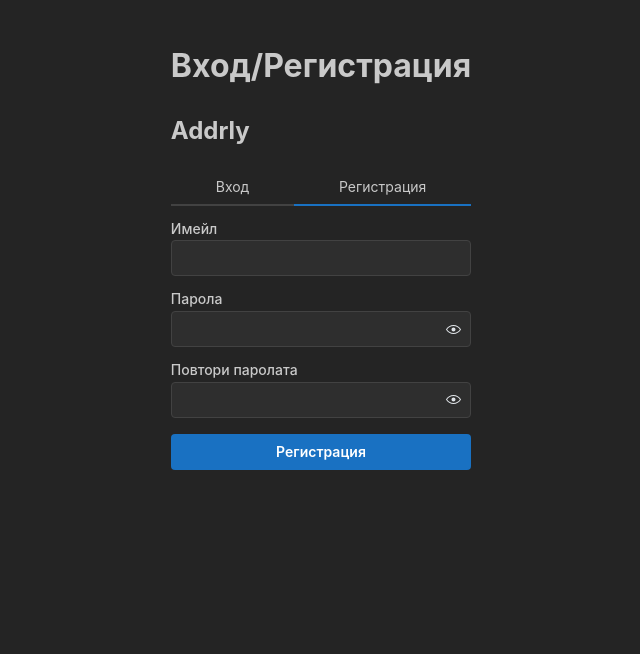
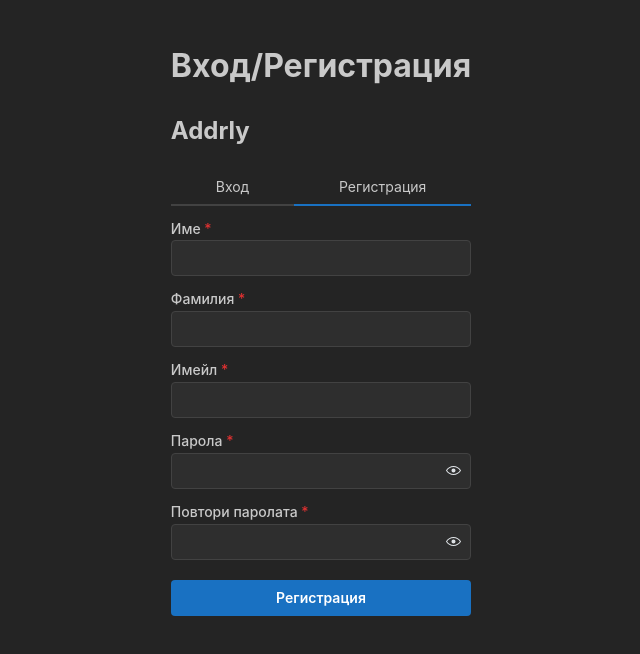
Before and after one commit to nikola88393/AddressBook, a React (Vite) app: page /authenticate in a window 1280 px wide. Both pictures are taken after a click on the tab "Регистрация". Shown: the top 654 px of the page, without its empty margins (319-959 px from the left). Built offline with nearby package versions, Linux system fonts and the light colour scheme.

Commit message:
Update registration form fields to include full name

```diff
--- a/src/components/auth/Auth.jsx
+++ b/src/components/auth/Auth.jsx
@@ -26,6 +26,10 @@ const Auth = () => {
   const registrationForm = useForm({
     mode: "uncontrolled",
     validate: {
+      firstName: (value) =>
+        value === undefined ? "Името е задължително" : null,
+      lastName: (value) =>
+        value === undefined ? "Фамилията е задължителна" : null,
       email: (value) =>
         value === undefined
           ? "Имейлът е задължителен"
@@ -70,7 +74,7 @@ const Auth = () => {
                 key={loginForm.key("password")}
                 {...loginForm.getInputProps("password")}
               />
-              <Button mt="md" type="submit" w="100%">
+              <Button mt="lg" type="submit" w="100%">
                 Вход
               </Button>
             </form>
@@ -82,24 +86,41 @@ const Auth = () => {
               )}
             >
               <TextInput
+                withAsterisk
+                mt="xs"
+                label="Име"
+                key={registrationForm.key("firstName")}
+                {...registrationForm.getInputProps("firstName")}
+              />
+              <TextInput
+                withAsterisk
+                mt="xs"
+                label="Фамилия"
+                key={registrationForm.key("lastName")}
+                {...registrationForm.getInputProps("lastName")}
+              />
+              <TextInput
+                withAsterisk
                 mt="xs"
                 label="Имейл"
                 key={registrationForm.key("email")}
                 {...registrationForm.getInputProps("email")}
               />
               <PasswordInput
+                withAsterisk
                 mt="xs"
                 label="Парола"
                 key={registrationForm.key("password")}
                 {...registrationForm.getInputProps("password")}
               />
               <PasswordInput
+                withAsterisk
                 mt="xs"
                 label="Повтори паролата"
                 key={registrationForm.key("confirmPassword")}
                 {...registrationForm.getInputProps("confirmPassword")}
               />
-              <Button mt="md" type="submit" w="100%">
+              <Button mt="lg" type="submit" w="100%">
                 Регистрация
               </Button>
             </form>
```
